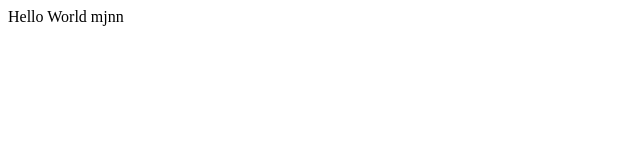
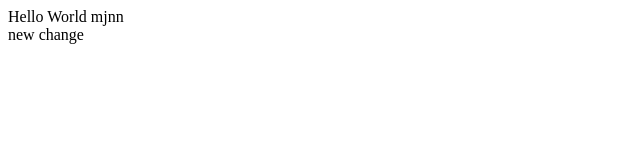
Before and after one commit to Nickchoc/20221218frontend, a plain HTML site: page index.html in a window 1280 px wide. Shown: the full height of the page, 0-640 px from the left. Drawn offline with Linux system fonts and the light colour scheme.

Commit message:
new change

```diff
--- a/index.html
+++ b/index.html
@@ -9,4 +9,6 @@
 <body>
     Hello World mjnn
 </body>
+<div>new change
+</div>
 </html>
```
